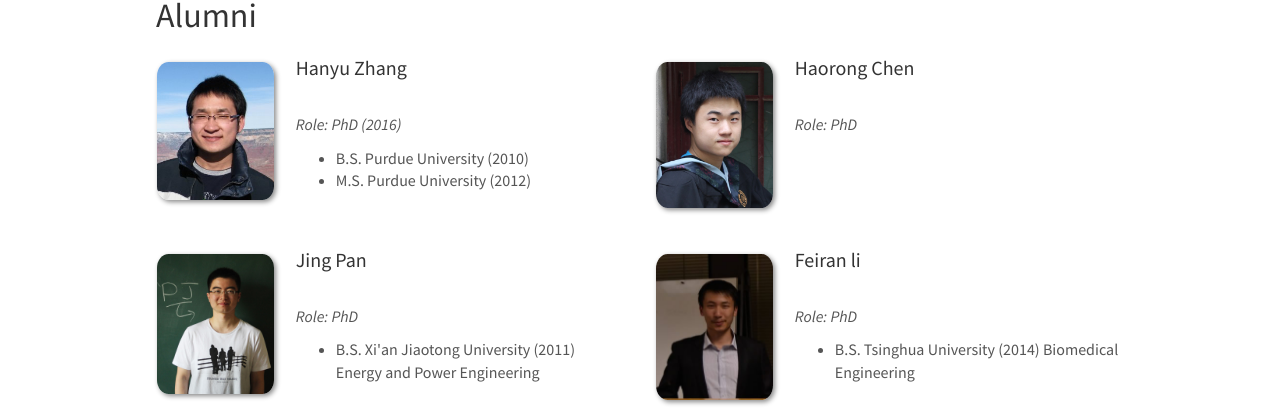
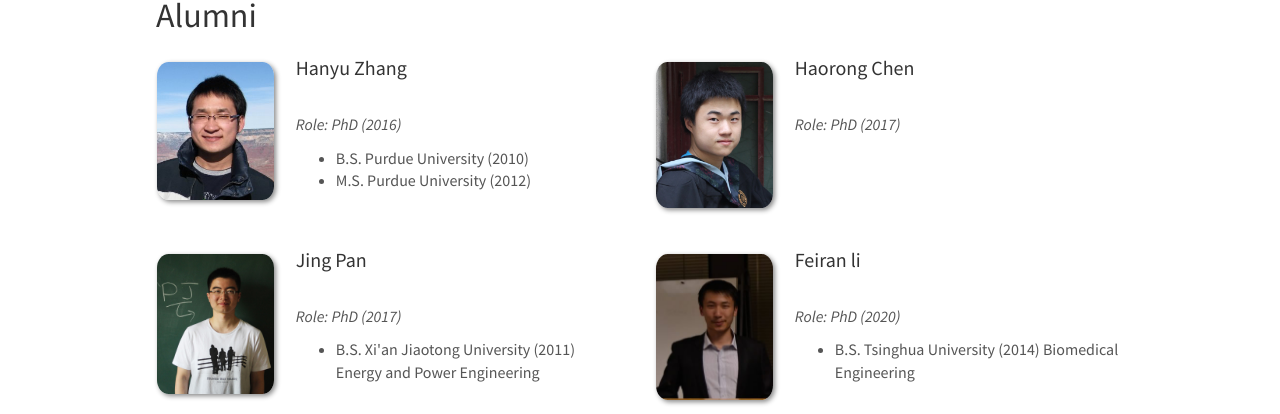
Before and after one commit to choidnalab/choidnalab.github.io, a Jekyll site: the page built from _pages/team.md, in a window 1280 px wide and 900 px high, scrolled down 1110 px. Shown: the part 146-560 px from the top of the window. Built offline with Jekyll 4.4.1, drawn with Linux system fonts in a browser that asks for light colours; nearby versions of some CDN libraries.

Commit message:
Update alumni_members.yml

```diff
--- a/_data/alumni_members.yml
+++ b/_data/alumni_members.yml
@@ -11,7 +11,7 @@
 
 - name: Haorong Chen
   photo: HaorongChen.jpg
-  info: PhD
+  info: PhD (2017)
   duration:
   email:
   number_educ:
@@ -21,7 +21,7 @@
 
 - name: Jing Pan
   photo: JingPan.jpg
-  info: PhD
+  info: PhD (2017)
   duration:
   email:
   number_educ: 1
@@ -32,7 +32,7 @@
 
 - name: Feiran li
   photo: Feiran.jpg
-  info: PhD
+  info: PhD (2020)
   email:
   duration:
   number_educ: 1
```
